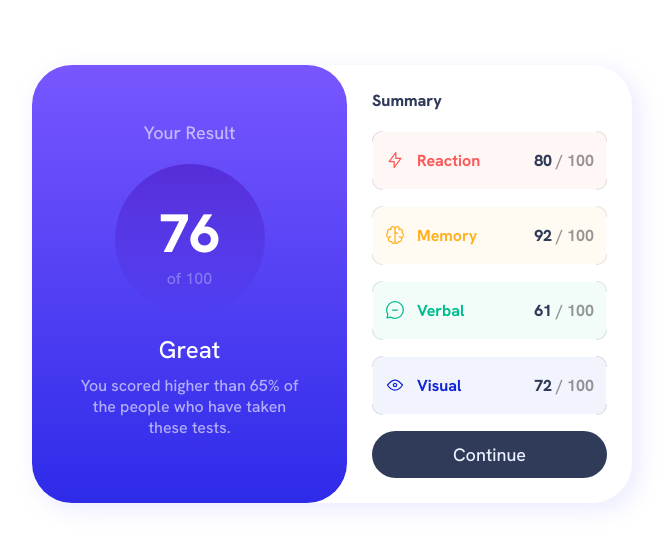
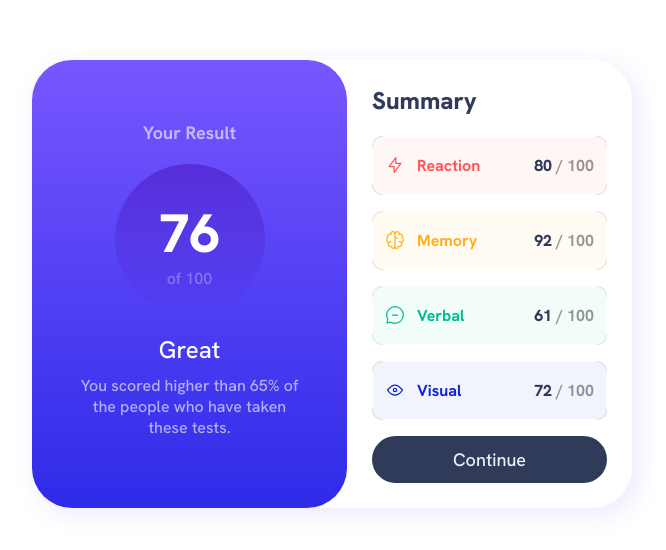
Before and after one commit to JimTK16/results-summary-component, a plain HTML site: page index.html in a window 1280 px wide. Shown: the part 116-666 px from the top of the page, without its empty margins (308-974 px from the left). Drawn offline with Linux system fonts and the light colour scheme.

Commit message:
replace div tags with h1 and h2 tags for text

```diff
--- a/index.html
+++ b/index.html
@@ -8,9 +8,9 @@
     <title>Results summary component</title>
   </head>
   <body>
-    <div class="container">
+    <main class="container">
       <section class="section-hero">
-        <p class="head-text">Your Result</p>
+        <h2 class="head-text">Your Result</h2>
         <div class="score-total">
           <span class="score-lg">76</span> <span class="score-sm">of 100</span>
         </div>
@@ -22,7 +22,7 @@
         </div>
       </section>
       <section class="section-summary">
-        <div class="summary-head-text">Summary</div>
+        <h1 class="summary-head-text">Summary</h1>
         <ul>
           <li class="summary-item">
             <div class="icon-and-text">
@@ -147,6 +147,6 @@
         </ul>
         <button class="btn">Continue</button>
       </section>
-    </div>
+    </main>
   </body>
 </html>
--- a/style.css
+++ b/style.css
@@ -61,6 +61,7 @@ body {
 
 .head-text {
   opacity: 0.6;
+  font-size: 1.8rem;
 }
 
 .score-total {
```
